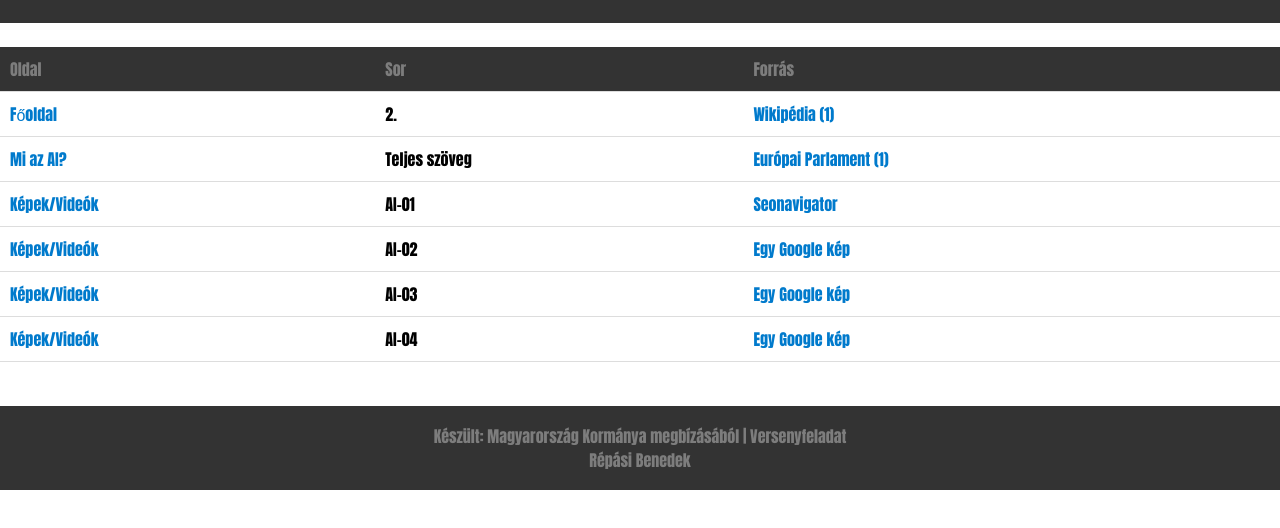
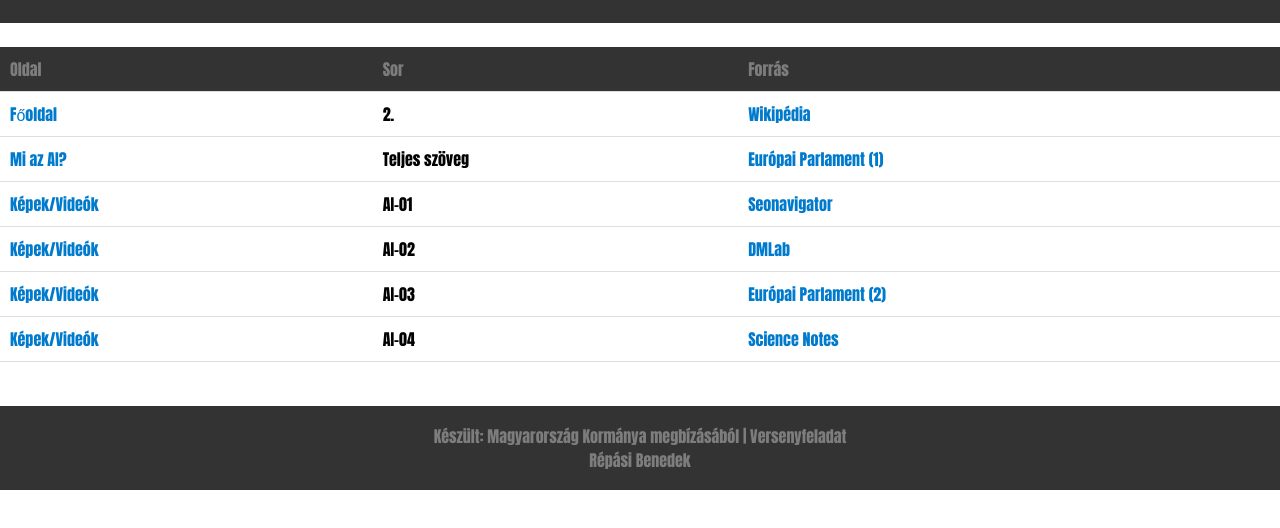
Before and after one commit to repasibenedek/azai, a plain HTML site: page forrasok.html in a window 1280 px wide. Shown: the part 162-690 px from the top of the page. Drawn offline with Linux system fonts and the light colour scheme; a script that the page names is missing.

Commit message:
Add files via upload

```diff
--- a/forrasok.html
+++ b/forrasok.html
@@ -38,7 +38,7 @@
                 <tr>
                     <td><a href="/index">Főoldal</a></td>
                     <td>2.</td>
-                    <td><a href="https://hu.wikipedia.org/wiki/Mesters%C3%A9ges_intelligencia">Wikipédia (1)</a></td>
+                    <td><a href="https://hu.wikipedia.org/wiki/Mesters%C3%A9ges_intelligencia">Wikipédia</a></td>
                 </tr>
                 <tr>
                     <td><a href="/mi-az-ai">Mi az AI?</a></td>
@@ -52,15 +52,15 @@
                 </tr>
                     <td><a href="/kepek-videok">Képek/Videók</a></td>
                     <td>AI-02</td>
-                    <td><a href="https://www.google.com">Egy Google kép</a></td>
+                    <td><a href="https://dmlab.hu/blog/xai-avagy-a-magyarazhato-mesterseges-intelligencia/">DMLab</a></td>
                 </tr>
                     <td><a href="/kepek-videok">Képek/Videók</a></td>
                     <td>AI-03</td>
-                    <td><a href="https://www.google.com">Egy Google kép</a></td>
+                    <td><a href="https://www.europarl.europa.eu/news/hu/headlines/society/20200827STO85804/mi-az-a-mesterseges-intelligencia-es-mire-hasznaljak">Európai Parlament (2)</a></td>
                 </tr>
                     <td><a href="/kepek-videok">Képek/Videók</a></td>
                     <td>AI-04</td>
-                    <td><a href="https://www.google.com">Egy Google kép</a></td>
+                    <td><a href="https://sciencenotes.org/what-is-ai-or-artificial-intelligence-an-ai-answers/">Science Notes</a></td>
                 </tr>
             </tbody>
         </table>
```
Also changed, not shown: social/discord.html (+1 -1 lines), social/email.html (+1 -1 lines), social/messenger.html (+1 -1 lines).
